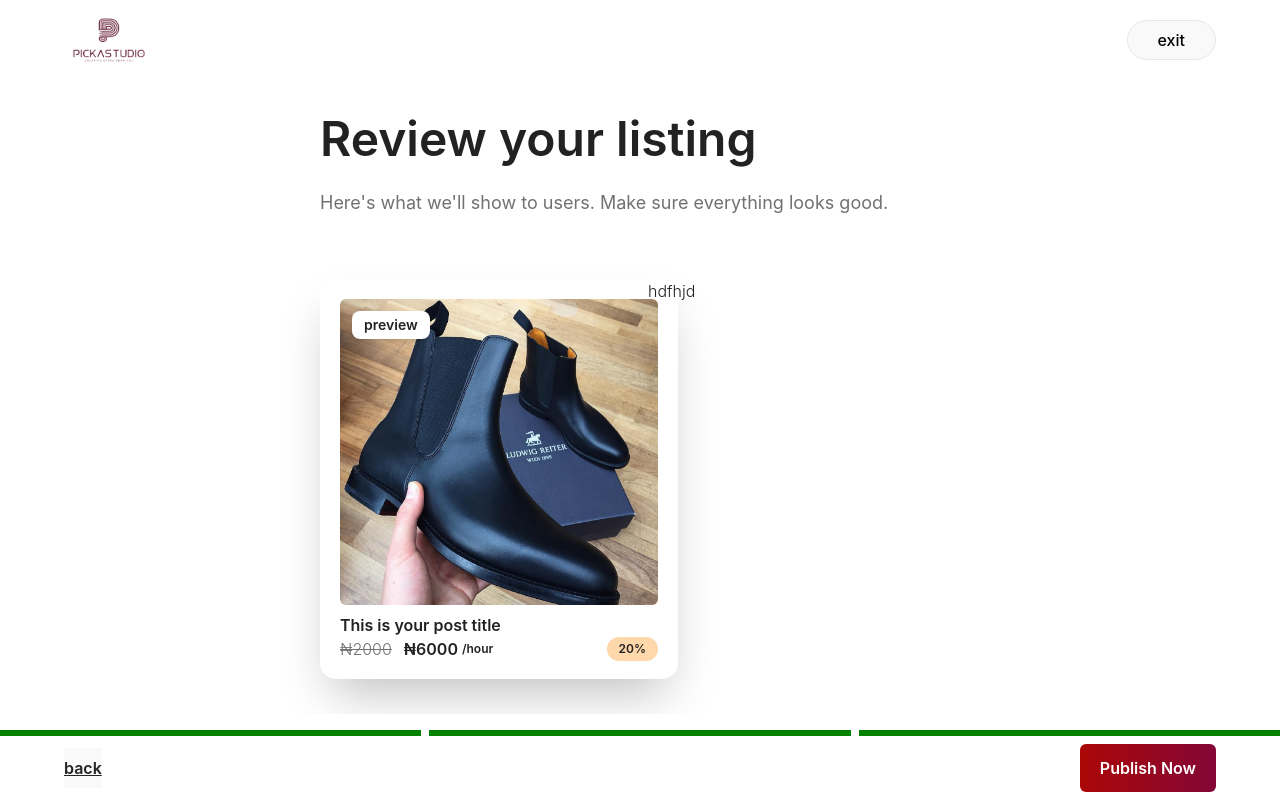
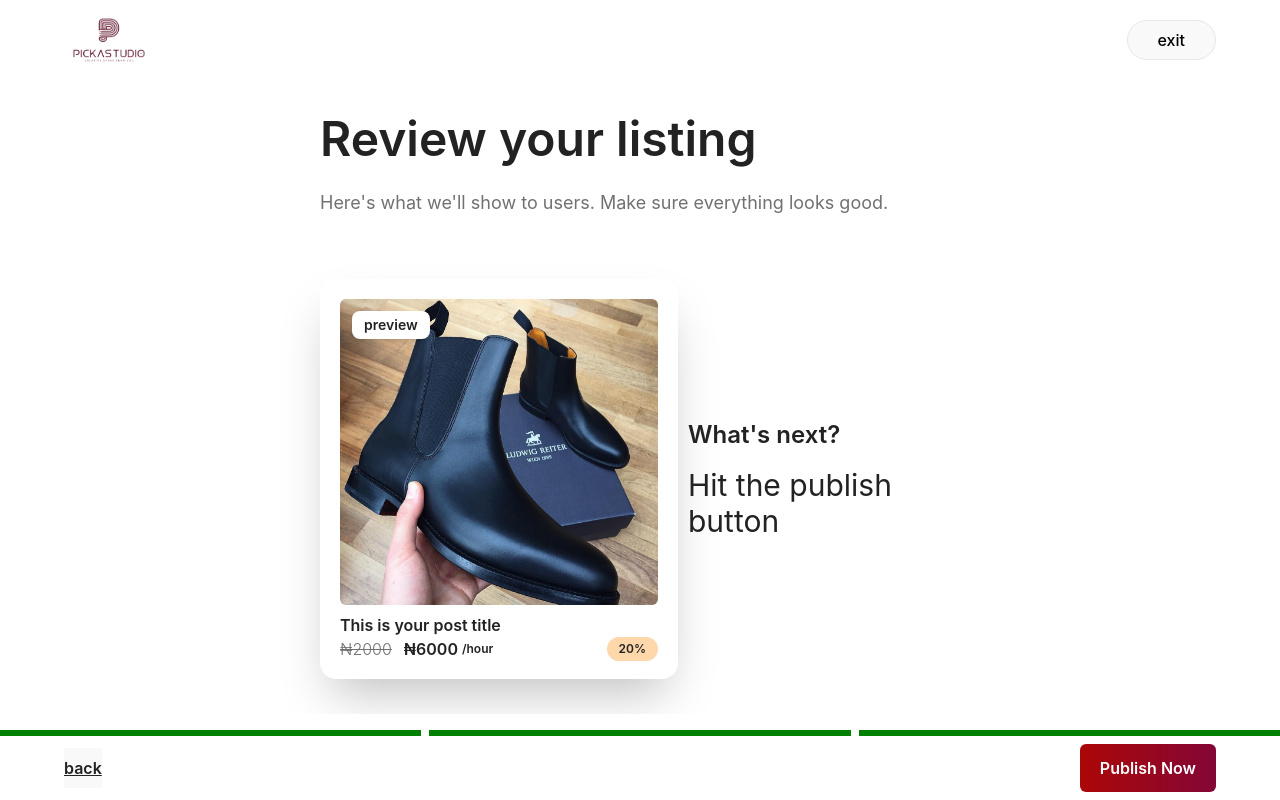
Before and after one commit to CodeLab-Collaborators/pickStudio, a React (Vite) app in the folder pick_fe/: page /upload-studio/review-listing in a window 1280 px wide. Built offline with nearby package versions, Linux system fonts and the light colour scheme.

Commit message:
working on review page

```diff
--- a/pick_fe/src/pages/studio/uploadStudio/ReviewListing.tsx
+++ b/pick_fe/src/pages/studio/uploadStudio/ReviewListing.tsx
@@ -12,7 +12,7 @@ document.title = "Review and publish your listing - Pickastudio"
                 <h1 className='font-semibold text-5xl max-lg:text-4xl'>Review your listing</h1>
                 <p className='mt-7 text-[1.125rem] max-md:text-[1rem] leading-6 text-[#717171] font-normal'>Here's what we'll show to users. Make sure everything looks good.</p>
             </div>
-            <div className='grid grid-cols-2 mt-16 max-lg:grid-cols-1 gap-4'>
+            <div className='grid grid-cols-2 mt-16 max-lg:mt-10 max-lg:grid-cols-1 gap-24 max-lg:gap-12'>
                 <div className='bg-white p-5 shadow-2xl h-[400px] rounded-2xl w-[358px] max-md:w-[100%] '>
                     {/* image */}
                     <div className='w-full relative h-[85%] overflow-hidden rounded-md'>
@@ -34,7 +34,15 @@ document.title = "Review and publish your listing - Pickastudio"
                   </div>
                     </div>
                 </div>
-                <p>hdfhjd</p>
+
+
+                {/* What's next */}
+               <div className='flex flex-col justify-center'>
+               <h1 className='text-2xl font-semibold'>What's next?</h1>
+               <div>
+                <h2 className='text-3xl font-normal mt-4'>Hit the publish button</h2>
+               </div>
+               </div>
 
             </div>
         </div>
```
